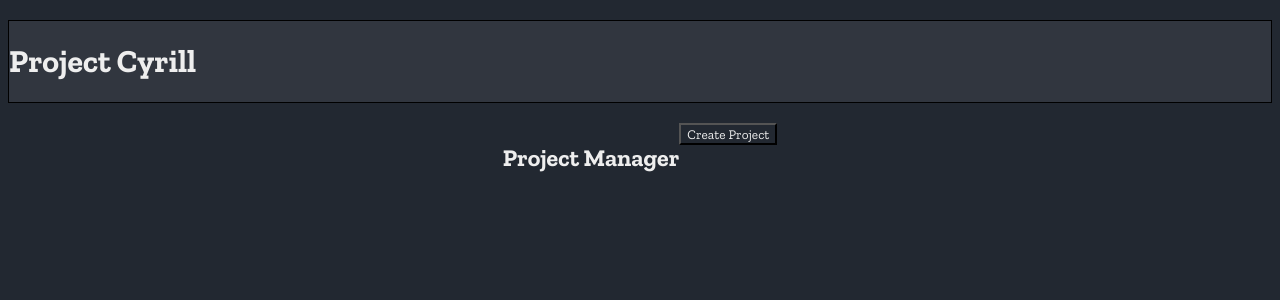
After one commit to L1LSM0K13/task_kanban, a Node server app: page /project/ in a window 1280 px wide. The commit adds this page. Shown: the top 300 px of the page. Run offline with Node 20, Linux system fonts and the light colour scheme; some libraries are stand-ins or nearby versions.

Commit message:
Started project management html and css

```diff
--- a/app.js
+++ b/app.js
@@ -11,7 +11,8 @@ const mongoose = require('mongoose');
 const uri = process.env.MONGODB_URI;
 
 // Routes
-const indexRouter = require('./src/routes/index.route');
+const indexRouter = require('./src/routes/index.route');``
+const projectRouter = require('./src/routes/project.route');
 
 // Middleware
 app.use(express.json());
@@ -27,6 +28,7 @@ app.use((req, res, next) => {
 app.set("view engine", "ejs");
 
 app.use('/', indexRouter);
+app.use('/project', projectRouter);
 
 function main() {
     const PORT = process.env.PORT || 8080;
--- a/public/css/style.css
+++ b/public/css/style.css
@@ -22,6 +22,10 @@ h1 {
     font-weight: bold;
     background-color: inherit;
 }
+h2 {
+    font-weight: bold;
+    background-color: inherit;
+}
 a {
     text-decoration: none;
     background-color: inherit;
@@ -38,6 +42,10 @@ a {
     display: grid;
     grid-template-columns: repeat(auto-fit, minmax(200px, 1fr));
 }
+.generalFlex {
+    display: flex;
+    justify-content: center;
+}
 
 /* Login and Sign Up buttons for home page*/
 .flexForLoginButtons {
@@ -47,10 +55,10 @@ a {
 }
 .bgForLoginButtons {
     background-color: #76ABAE;
+    color: black;
 }
 .anchorForLoginButtons {
     text-decoration: none;
-    color: black;
 }
 
 /* Title color*/
--- a/public/views/index.ejs
+++ b/public/views/index.ejs
@@ -38,9 +38,9 @@
 
     <!--    Takes you to login or sign up -->
     <div class="flexForLoginButtons">
-        <div class="border-black padding bgForLoginButtons"><a class="anchorForLoginButtons" href="/login">Login</a></div>
+        <a class="anchorForLoginButtons" href="/login"><div class="border-black padding bgForLoginButtons">Login</div></a>
         <span class="padding">or</span>
-        <div class="border-black padding bgForLoginButtons"><a class="anchorForLoginButtons" href="/register">Sign Up</a></div>
+        <a class="anchorForLoginButtons" href="/register"><div class="border-black padding bgForLoginButtons">Sign Up</div></a>
     </div>
 
     <div class="card_separator border-black">
--- /dev/null
+++ b/public/views/projectMenu.ejs
@@ -0,0 +1,37 @@
+<!doctype html>
+<html lang="en">
+<head>
+    <meta charset="UTF-8">
+    <meta name="viewport"
+          content="width=device-width, user-scalable=no, initial-scale=1.0, maximum-scale=1.0, minimum-scale=1.0">
+    <meta http-equiv="X-UA-Compatible" content="ie=edge">
+
+    <link rel="stylesheet" href="../css/zillaFonts.css">
+    <link rel="stylesheet" href="../css/style.css">
+
+    <!--    Zilla font import-->
+    <link rel="preconnect" href="https://fonts.googleapis.com">
+    <link rel="preconnect" href="https://fonts.gstatic.com" crossorigin>
+    <link href="https://fonts.googleapis.com/css2?family=Zilla+Slab:ital,wght@0,300;0,400;0,500;0,600;0,700;1,300;1,400;1,500;1,600;1,700&display=swap" rel="stylesheet">
+
+
+    <title>Project Kanban</title>
+</head>
+<body>
+
+    <!--    Title-->
+    <div class="card_separator border-black">
+        <h1><a class="titleColor" href="/">Project Cyrill</a></h1>
+    </div>
+
+    <div class="generalFlex">
+        <h2>Project Manager</h2>
+
+
+        <div>
+            <button>Create Project</button>
+        </div>
+    </div>
+
+</body>
+</html>
--- /dev/null
+++ b/src/routes/project.route.js
@@ -0,0 +1,8 @@
+const express = require('express');
+const router = express.Router();
+
+router.get('/', (req, res) => {
+    res.render("../public/views/projectMenu");
+})
+
+module.exports = router;
```
